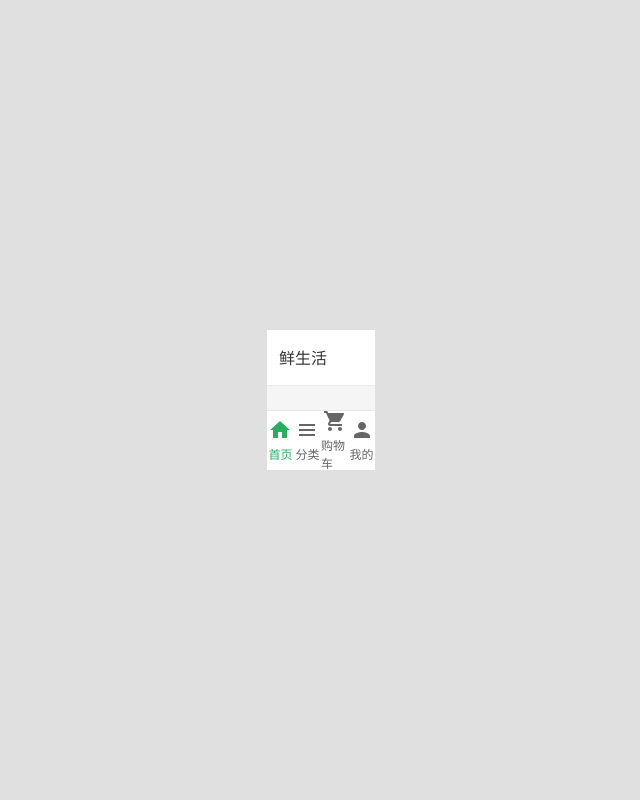
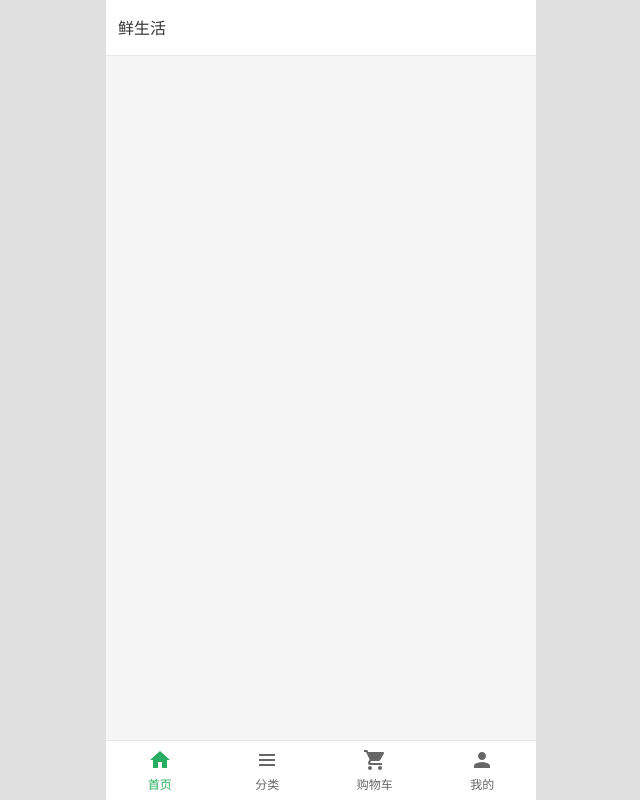
Before and after one commit to woshixiao33/Supermarket-demo, a Vue app in the folder web/: page /home in a window 1280 px wide. Shown: the whole page, without its empty margins (319-959 px from the left). Built offline with nearby package versions, Linux system fonts and the light colour scheme.

Commit message:
修复页面布局问题:将CSS中的#root改为#app以适配Vue应用

```diff
--- a/web/src/index.css
+++ b/web/src/index.css
@@ -38,9 +38,11 @@ body {
   color: var(--color-text-main);
   line-height: 1.5;
   overflow-x: hidden;
+  margin: 0;
+  padding: 0;
 }
 
-#root {
+#app {
   width: 100%;
   max-width: 430px;
   height: 100vh;
```
